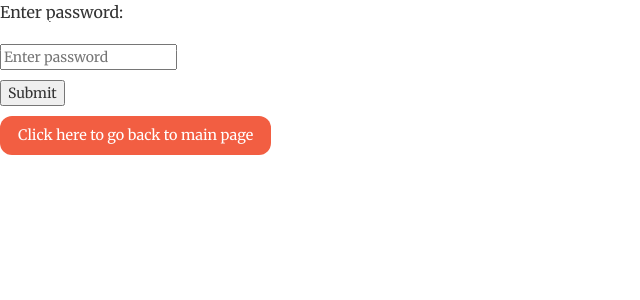
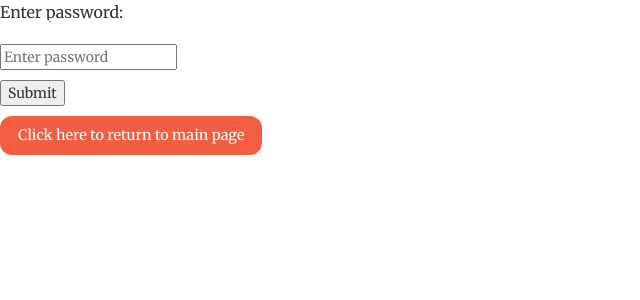
Before and after one commit to jkimOTD/jkimOTD.github.io, a Jekyll site: the page built from module2.html, in a window 1280 px wide. Shown: the top 300 px of the page, without its empty margins (0-640 px from the left). Built offline with Jekyll 4.4.1, drawn with Linux system fonts in a browser that asks for light colours.

Commit message:
Update mod2.html

```diff
--- a/_includes/mod2.html
+++ b/_includes/mod2.html
@@ -92,7 +92,7 @@
             <input type="password" id="password-input" placeholder="Enter password">
             <button onclick="checkPassword()">Submit</button>
             <button class="aesthetic-button" onclick="window.location.href='https://jkimotd.github.io/test/'">
-                Click here to go back to main page
+                Click here to return to main page
             </button>
         </div>
     </div>
@@ -103,7 +103,7 @@
         <div class="flex-container">
             <a href="https://forms.gle/iZ6csX2B61TStuqVA" class="survey-link">Click here to take the pre-module survey</a>
             <button class="aesthetic-button" onclick="window.location.href='https://jkimotd.github.io/test/'">
-                Click here to go back to main page
+                Click here to return to main page
             </button>
         </div>
         <p><a href="https://forms.gle/JvQD3g5iVhB9Zujd6" class="survey-link">Click here to take the post-module survey</a></p>
```
